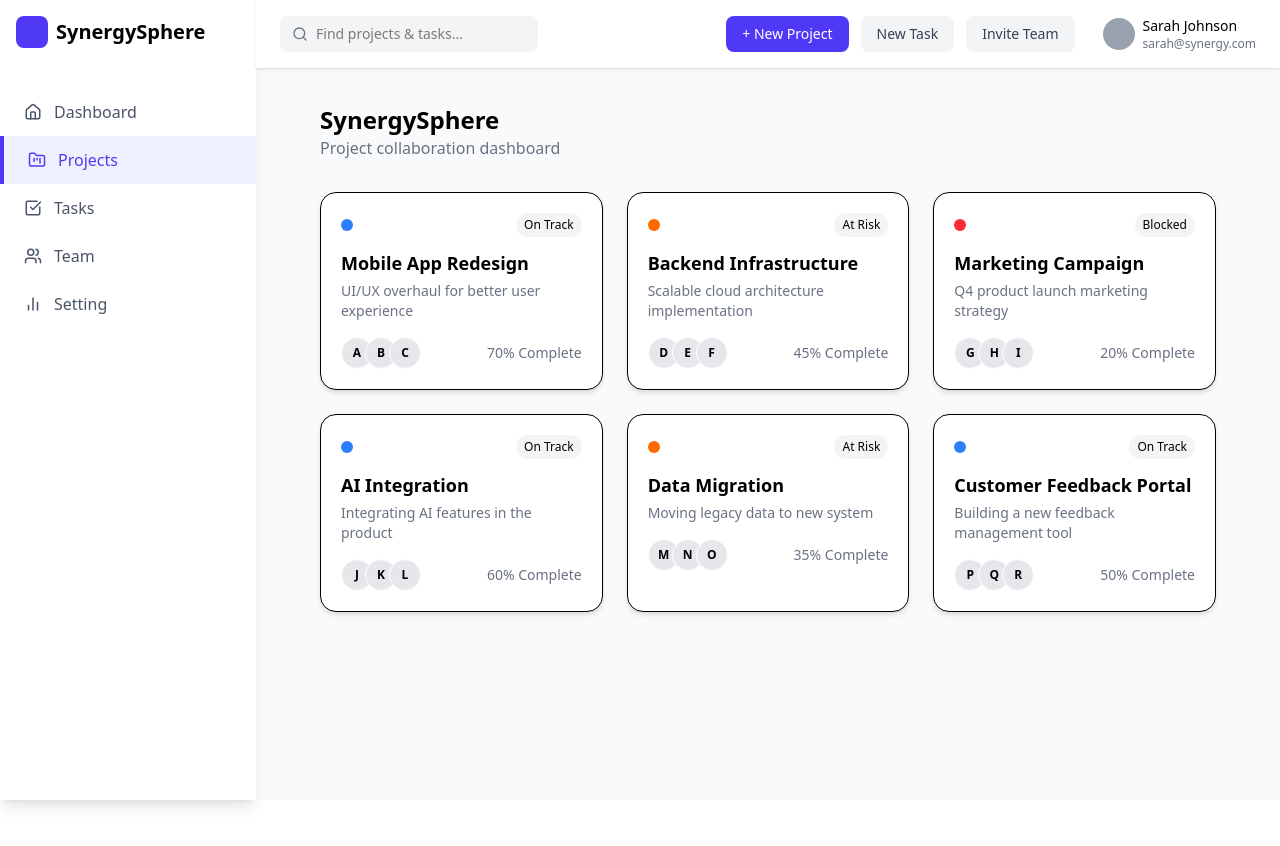
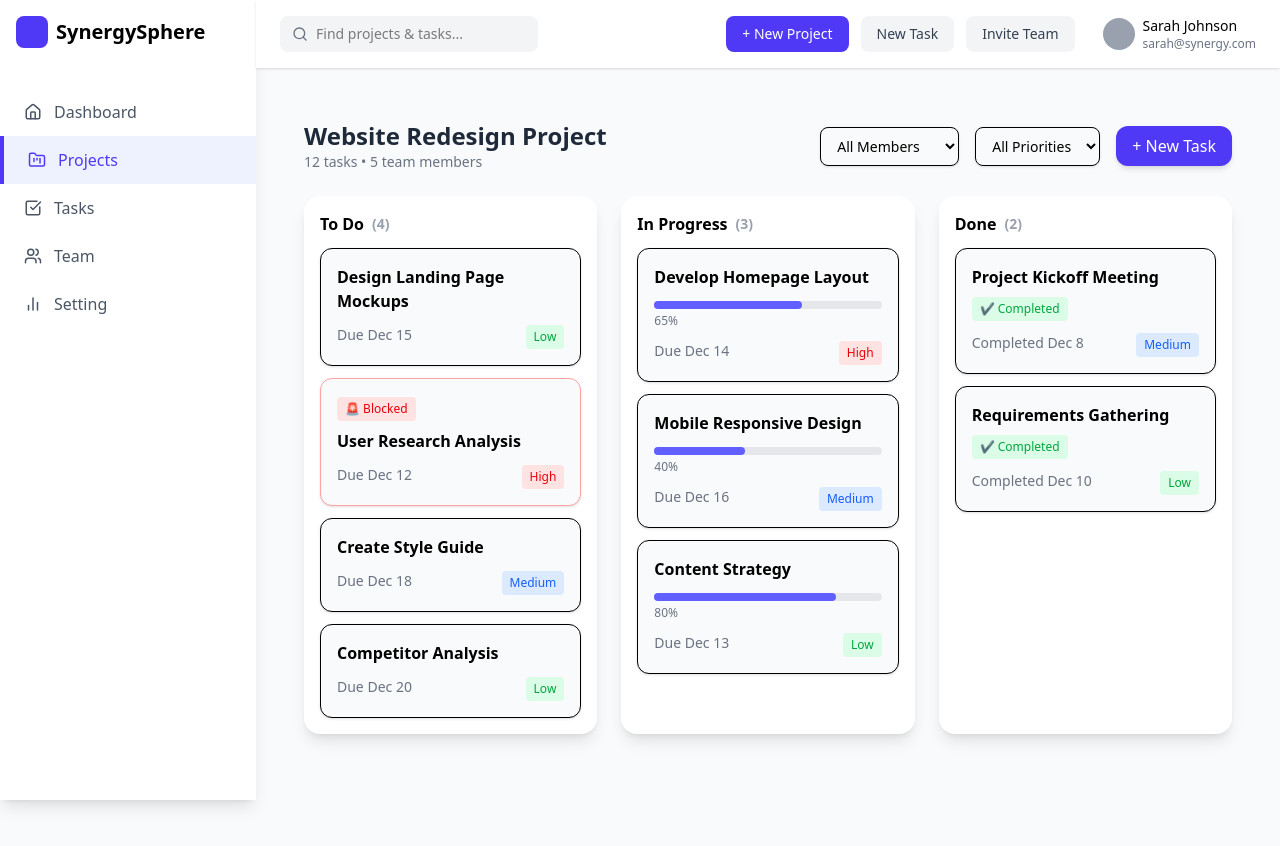
Before and after one commit to dhruv2311-dot/SynergySphere, a React (Vite) app in the folder Frontend/: page /projects in a window 1280 px wide. Before the commit the page ends 800 px from the top, so only its background shows below. Built offline with nearby package versions, Linux system fonts and the light colour scheme.

Commit message:
projects

```diff
--- a/Frontend/src/Dashboard/Projects.jsx
+++ b/Frontend/src/Dashboard/Projects.jsx
@@ -1,90 +1,189 @@
-export default function Dashboard() {
-  const projects = [
-    {
-      title: "Mobile App Redesign",
-      desc: "UI/UX overhaul for better user experience",
-      status: "On Track",
-      statusColor: "bg-blue-500",
-      progress: "70% Complete",
-      avatars: ["A", "B", "C"],
-    },
-    {
-      title: "Backend Infrastructure",
-      desc: "Scalable cloud architecture implementation",
-      status: "At Risk",
-      statusColor: "bg-orange-500",
-      progress: "45% Complete",
-      avatars: ["D", "E", "F"],
-    },
-    {
-      title: "Marketing Campaign",
-      desc: "Q4 product launch marketing strategy",
-      status: "Blocked",
-      statusColor: "bg-red-500",
-      progress: "20% Complete",
-      avatars: ["G", "H", "I"],
-    },
-    {
-      title: "AI Integration",
-      desc: "Integrating AI features in the product",
-      status: "On Track",
-      statusColor: "bg-blue-500",
-      progress: "60% Complete",
-      avatars: ["J", "K", "L"],
-    },
-    {
-      title: "Data Migration",
-      desc: "Moving legacy data to new system",
-      status: "At Risk",
-      statusColor: "bg-orange-500",
-      progress: "35% Complete",
-      avatars: ["M", "N", "O"],
-    },
-    {
-      title: "Customer Feedback Portal",
-      desc: "Building a new feedback management tool",
-      status: "On Track",
-      statusColor: "bg-blue-500",
-      progress: "50% Complete",
-      avatars: ["P", "Q", "R"],
-    },
-  ];
+import React, { useState } from "react";
+
+export default function Project() {
+  const [priorityFilter, setPriorityFilter] = useState("All Priorities");
+
+  // Dummy Tasks Data
+  const tasks = {
+    todo: [
+      { id: 1, title: "Design Landing Page Mockups", due: "Dec 15", priority: "Low" },
+      { id: 2, title: "User Research Analysis", due: "Dec 12", priority: "High", blocked: true },
+      { id: 3, title: "Create Style Guide", due: "Dec 18", priority: "Medium" },
+      { id: 4, title: "Competitor Analysis", due: "Dec 20", priority: "Low" },
+    ],
+    progress: [
+      { id: 5, title: "Develop Homepage Layout", due: "Dec 14", priority: "High", progress: 65 },
+      { id: 6, title: "Mobile Responsive Design", due: "Dec 16", priority: "Medium", progress: 40 },
+      { id: 7, title: "Content Strategy", due: "Dec 13", priority: "Low", progress: 80 },
+    ],
+    done: [
+      { id: 8, title: "Project Kickoff Meeting", due: "Dec 8", priority: "Medium", completed: true },
+      { id: 9, title: "Requirements Gathering", due: "Dec 10", priority: "Low", completed: true },
+    ],
+  };
+
+  // Filter function
+  const filterTasks = (list) => {
+    if (priorityFilter === "All Priorities") return list;
+    return list.filter((task) => task.priority === priorityFilter);
+  };
 
   return (
-    <div className="p-10">
-      <h1 className="text-2xl font-bold mt-10">SynergySphere</h1>
-      <p className="text-gray-500 mb-8">Project collaboration dashboard</p>
-      <div className="grid grid-cols-1 sm:grid-cols-2 lg:grid-cols-3 gap-6">
-        {projects.map((project, index) => (
-          <div
-            key={index}
-            className="shadow-md rounded-2xl p-5 bg-white border"
+    <div className="p-6 bg-gray-50 min-h-screen pt-24">
+      {/* Header */}
+      <div className="flex justify-between items-center mb-6">
+        <div>
+          <h2 className="text-2xl font-bold text-gray-800">
+            Website Redesign Project
+          </h2>
+          <p className="text-sm text-gray-500">12 tasks • 5 team members</p>
+        </div>
+
+        <div className="flex items-center gap-4">
+          {/* Members Dropdown */}
+          <select className="border rounded-lg px-3 py-2 text-sm shadow-sm">
+            <option>All Members</option>
+            <option>Alice Johnson</option>
+            <option>Bob Smith</option>
+            <option>Charlie Brown</option>
+            <option>David Lee</option>
+            <option>Eva Williams</option>
+          </select>
+
+          {/* Priorities Dropdown */}
+          <select
+            className="border rounded-lg px-3 py-2 text-sm shadow-sm"
+            value={priorityFilter}
+            onChange={(e) => setPriorityFilter(e.target.value)}
           >
-            <div className="flex items-center justify-between mb-3">
-              <span
-                className={`w-3 h-3 rounded-full ${project.statusColor}`}
-              ></span>
-              <span className="text-xs font-medium px-2 py-1 rounded-full bg-gray-100">
-                {project.status}
-              </span>
-            </div>
-            <h2 className="text-lg font-semibold mb-1">{project.title}</h2>
-            <p className="text-gray-500 text-sm mb-4">{project.desc}</p>
-            <div className="flex items-center justify-between">
-              <div className="flex -space-x-2">
-                {project.avatars.map((avatar, i) => (
-                  <div
-                    key={i}
-                    className="w-8 h-8 flex items-center justify-center rounded-full bg-gray-200 border border-white text-xs font-bold"
+            <option>All Priorities</option>
+            <option>High</option>
+            <option>Medium</option>
+            <option>Low</option>
+          </select>
+
+          {/* Button */}
+          <button className="px-4 py-2 bg-indigo-600 text-white rounded-xl shadow-md hover:shadow-lg hover:bg-indigo-700">
+            + New Task
+          </button>
+        </div>
+      </div>
+
+      {/* Kanban board */}
+      <div className="grid grid-cols-1 md:grid-cols-3 gap-6">
+        {/* To Do Column */}
+        <div className="bg-white rounded-2xl shadow-lg p-4">
+          <h3 className="font-semibold mb-3 flex items-center gap-2">
+            To Do <span className="text-sm text-gray-400">({filterTasks(tasks.todo).length})</span>
+          </h3>
+          <div className="space-y-3">
+            {filterTasks(tasks.todo).map((task) => (
+              <div
+                key={task.id}
+                className={`p-4 bg-gray-50 rounded-xl shadow-sm hover:shadow-md border ${
+                  task.blocked ? "border-red-300" : ""
+                }`}
+              >
+                {task.blocked && (
+                  <span className="inline-block mb-2 px-2 py-1 text-xs bg-red-100 text-red-600 rounded font-medium">
+                    🚨 Blocked
+                  </span>
+                )}
+                <h4 className="font-semibold">{task.title}</h4>
+                <div className="mt-3 flex justify-between text-sm text-gray-500">
+                  <span>Due {task.due}</span>
+                  <span
+                    className={`px-2 py-1 rounded text-xs ${
+                      task.priority === "High"
+                        ? "bg-red-100 text-red-600"
+                        : task.priority === "Medium"
+                        ? "bg-blue-100 text-blue-600"
+                        : "bg-green-100 text-green-600"
+                    }`}
                   >
-                    {avatar}
+                    {task.priority}
+                  </span>
+                </div>
+              </div>
+            ))}
+          </div>
+        </div>
+
+        {/* In Progress Column */}
+        <div className="bg-white rounded-2xl shadow-lg p-4">
+          <h3 className="font-semibold mb-3 flex items-center gap-2">
+            In Progress <span className="text-sm text-gray-400">({filterTasks(tasks.progress).length})</span>
+          </h3>
+          <div className="space-y-3">
+            {filterTasks(tasks.progress).map((task) => (
+              <div
+                key={task.id}
+                className="p-4 bg-gray-50 rounded-xl shadow-sm hover:shadow-md border"
+              >
+                <h4 className="font-semibold">{task.title}</h4>
+                <div className="mt-3">
+                  <div className="h-2 bg-gray-200 rounded-full">
+                    <div
+                      className="h-2 bg-indigo-500 rounded-full"
+                      style={{ width: `${task.progress}%` }}
+                    ></div>
                   </div>
-                ))}
+                  <p className="text-xs text-gray-500 mt-1">{task.progress}%</p>
+                </div>
+                <div className="mt-3 flex justify-between text-sm text-gray-500">
+                  <span>Due {task.due}</span>
+                  <span
+                    className={`px-2 py-1 rounded text-xs ${
+                      task.priority === "High"
+                        ? "bg-red-100 text-red-600"
+                        : task.priority === "Medium"
+                        ? "bg-blue-100 text-blue-600"
+                        : "bg-green-100 text-green-600"
+                    }`}
+                  >
+                    {task.priority}
+                  </span>
+                </div>
               </div>
-              <span className="text-sm text-gray-500">{project.progress}</span>
-            </div>
+            ))}
           </div>
-        ))}
+        </div>
+
+        {/* Done Column */}
+        <div className="bg-white rounded-2xl shadow-lg p-4">
+          <h3 className="font-semibold mb-3 flex items-center gap-2">
+            Done <span className="text-sm text-gray-400">({filterTasks(tasks.done).length})</span>
+          </h3>
+          <div className="space-y-3">
+            {filterTasks(tasks.done).map((task) => (
+              <div
+                key={task.id}
+                className="p-4 bg-gray-50 rounded-xl shadow-sm hover:shadow-md border"
+              >
+                <h4 className="font-semibold">{task.title}</h4>
+                {task.completed && (
+                  <span className="inline-block mt-2 px-2 py-1 text-xs bg-green-100 text-green-600 rounded">
+                    ✔ Completed
+                  </span>
+                )}
+                <div className="mt-3 flex justify-between text-sm text-gray-500">
+                  <span>{task.completed ? "Completed" : "Due"} {task.due}</span>
+                  <span
+                    className={`px-2 py-1 rounded text-xs ${
+                      task.priority === "High"
+                        ? "bg-red-100 text-red-600"
+                        : task.priority === "Medium"
+                        ? "bg-blue-100 text-blue-600"
+                        : "bg-green-100 text-green-600"
+                    }`}
+                  >
+                    {task.priority}
+                  </span>
+                </div>
+              </div>
+            ))}
+          </div>
+        </div>
       </div>
     </div>
   );
```
